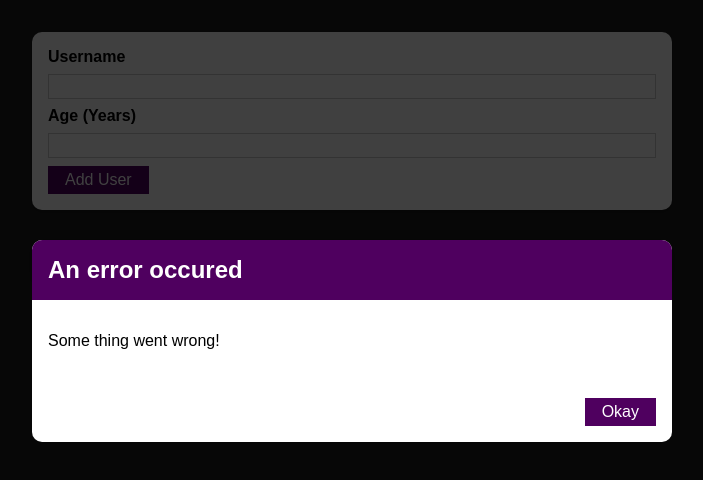
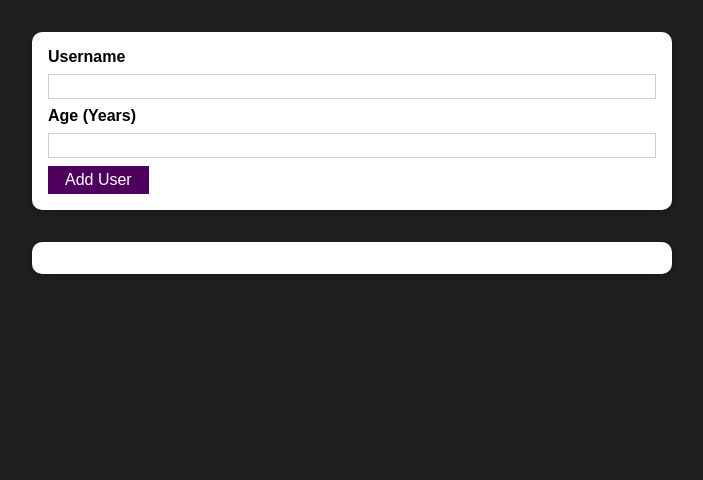
Before and after one commit to lightrao/react-complete-guide, a React (Create React App) app in the folder my-react-app/: page / in a window 1280 px wide. Shown: the top 480 px of the page, without its empty margins (288-991 px from the left). Built offline with nearby package versions, Linux system fonts and the light colour scheme.

Commit message:
97. Managing the Error State

```diff
--- a/my-react-app/src/components/UI/ErrorModal.js
+++ b/my-react-app/src/components/UI/ErrorModal.js
@@ -7,7 +7,7 @@ import classes from "./ErrorModal.module.css";
 const ErrorModal = (props) => {
   return (
     <div>
-      <div className={classes.backdrop} />
+      <div className={classes.backdrop} onClick={props.onConfirm} />
       <Card className={classes.modal}>
         <header className={classes.header}>
           <h2>{props.title}</h2>
@@ -16,7 +16,7 @@ const ErrorModal = (props) => {
           <p>{props.message}</p>
         </div>
         <footer className={classes.actions}>
-          <Button>Okay</Button>
+          <Button onClick={props.onConfirm}>Okay</Button>
         </footer>
       </Card>
     </div>
--- a/my-react-app/src/components/Users/AddUser.js
+++ b/my-react-app/src/components/Users/AddUser.js
@@ -8,14 +8,23 @@ import classes from "./AddUser.module.css";
 const AddUser = (props) => {
   const [enteredUsername, setEnteredUsername] = useState("");
   const [enteredAge, setEnteredAge] = useState("");
+  const [error, setError] = useState();
 
   const AddUserHandler = (event) => {
     event.preventDefault();
 
     if (enteredUsername.trim().length === 0 || enteredAge.trim().length === 0) {
+      setError({
+        title: "Invalid input",
+        message: "Please enter a valid name and age (non-empty values).",
+      });
       return;
     }
     if (+enteredAge < 1) {
+      setError({
+        title: "Invalid age",
+        message: "Please enter a valid age (>0).",
+      });
       return;
     }
 
@@ -32,9 +41,19 @@ const AddUser = (props) => {
     setEnteredAge(event.target.value);
   };
 
+  const errorHandler = () => {
+    setError(null);
+  };
+
   return (
     <div>
-      <ErrorModal title="An error occured" message="Some thing went wrong!" />
+      {error && (
+        <ErrorModal
+          title={error.title}
+          message={error.message}
+          onConfirm={errorHandler}
+        />
+      )}
       <Card className={classes.input}>
         <form onSubmit={AddUserHandler}>
           <label htmlFor="username">Username</label>
```
